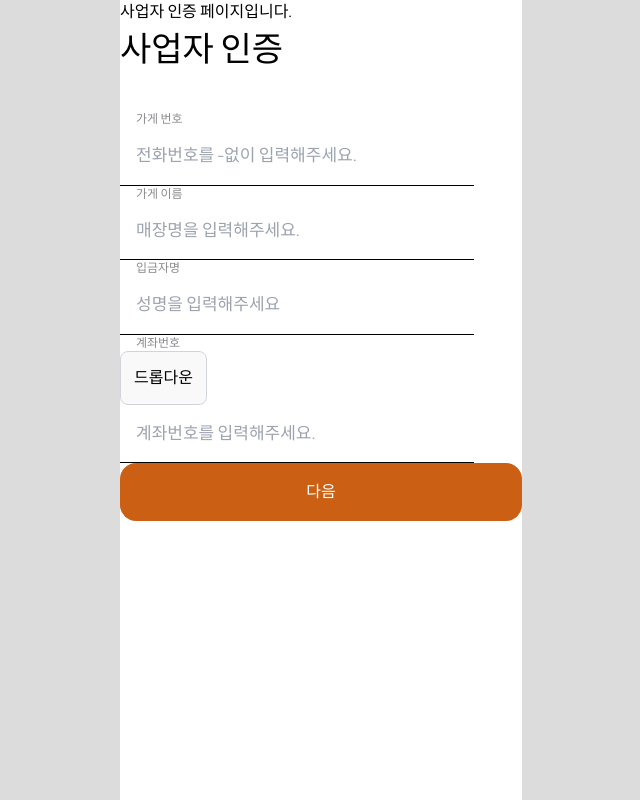
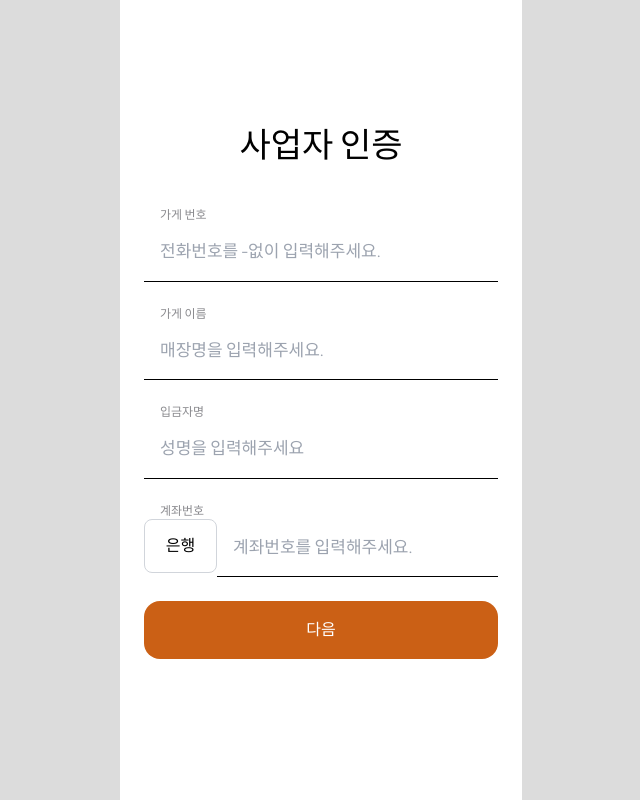
Before and after one commit to UMC-DEMO-PROJECT/Chat-Sul, a React (Vite) app: page /validate in a window 1280 px wide. Shown: the whole page, without its empty margins (319-959 px from the left). Built offline with nearby package versions, Linux system fonts and the light colour scheme.

Commit message:
feat: Validate 페이지 css 처리

```diff
--- a/src/components/Validate/ValidateForm.tsx
+++ b/src/components/Validate/ValidateForm.tsx
@@ -65,7 +65,7 @@ const ValidateForm = () => {
 
   return (
     <>
-      <form onSubmit={handleSubmit}>
+      <form onSubmit={handleSubmit} className="flex flex-col mx-auto gap-6">
         <Input
           placeholder="전화번호를 -없이 입력해주세요."
           title="가게 번호"
@@ -91,6 +91,7 @@ const ValidateForm = () => {
           onChange={handleAccountNumberChange}
           dropdownItems={dropdownItems}
           onDropdownSelect={handleDropdownSelect}
+          selectedAccount={selectedAccount}
         />
         <Button size="large" colorType="filled">
           다음
--- a/src/pages/Validate/Validate.tsx
+++ b/src/pages/Validate/Validate.tsx
@@ -3,11 +3,10 @@ import Title from '../../shared/@common/Title';
 
 const Validate = () => {
   return (
-    <>
-      <div>사업자 인증 페이지입니다.</div>
+    <div className="flex flex-col justify-center items-center w-[356px] mx-auto mt-[120px]">
       <Title>사업자 인증</Title>
       <ValidateForm />
-    </>
+    </div>
   );
 };
 
--- a/src/shared/ui/Input/AccountInput.tsx
+++ b/src/shared/ui/Input/AccountInput.tsx
@@ -21,6 +21,7 @@ interface InputProps extends InputHTMLAttributes<HTMLInputElement> {
   width?: string;
   dropdownItems?: string[];
   onDropdownSelect?: (selectedItem: string) => void;
+  selectedAccount: string;
 }
 
 const AccountInput = ({
@@ -31,6 +32,7 @@ const AccountInput = ({
   width = '354px',
   dropdownItems = [],
   onDropdownSelect,
+  selectedAccount,
   ...props
 }: PropsWithChildren<InputProps>) => {
   const [isDropdownOpen, setIsDropdownOpen] = useState(false);
@@ -51,15 +53,15 @@ const AccountInput = ({
       <div className="flex flex-col items-center px-4 py-0 gap-6 text-xs font-normal text-[#3C3C4399]">
         {title}
       </div>
-      <div className="relative w-full">
+      <div className="relative flex w-full">
         <button
-          className="flex w-[87px] h-[54px] p-3 justify-center items-center gap-3 cursor-pointer border border-gray-300"
+          className="flex w-[87px] h-[54px] p-3 bg-white text-black justify-center items-center gap-3 cursor-pointer border border-gray-300"
           onClick={toggleDropdown}
         >
-          드롭다운
+          {selectedAccount ? selectedAccount : '은행'}
         </button>
         {isDropdownOpen && (
-          <div className="absolute top-full left-0 mt-2 w-full bg-white border border-gray-300 shadow-lg z-10">
+          <div className="absolute top-full left-0 w-[73px] bg-white border border-gray-300 shadow-lg z-10">
             {dropdownItems.map((item, index) => (
               <div
                 key={index}
```
